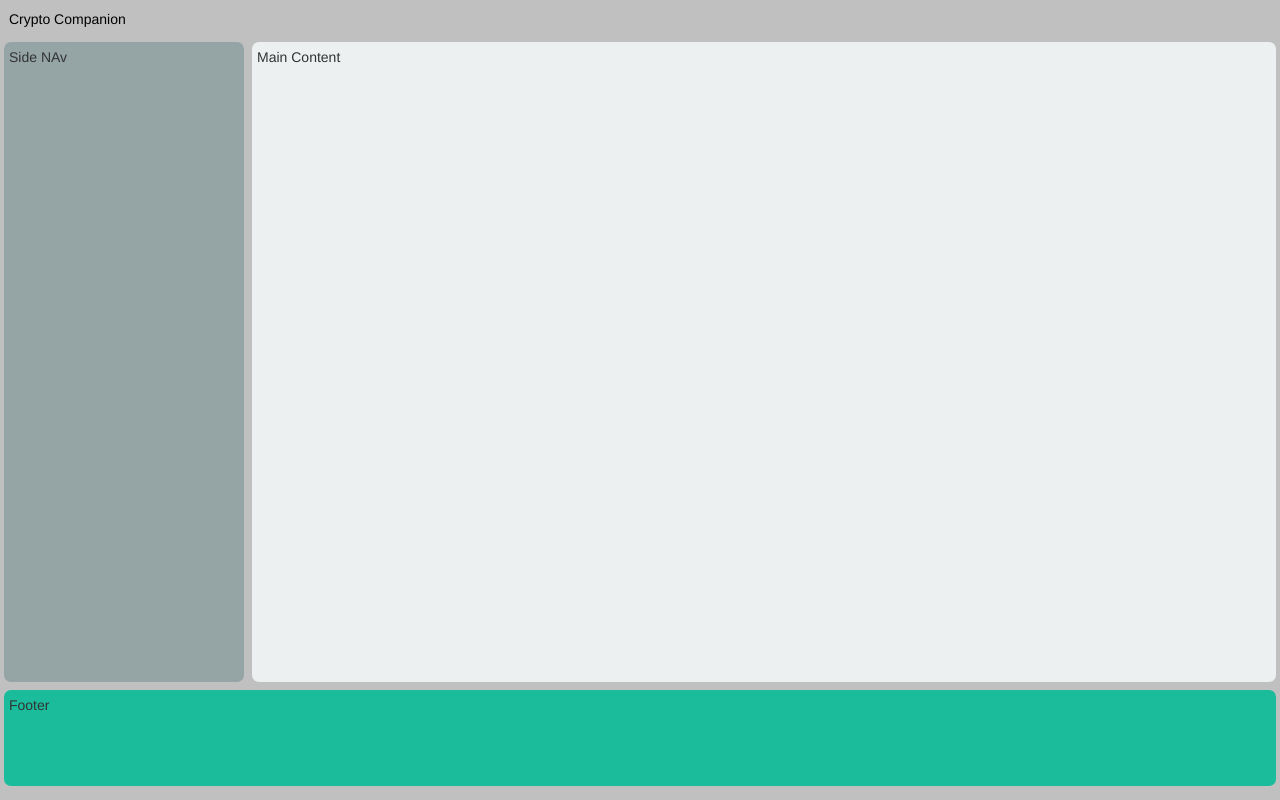
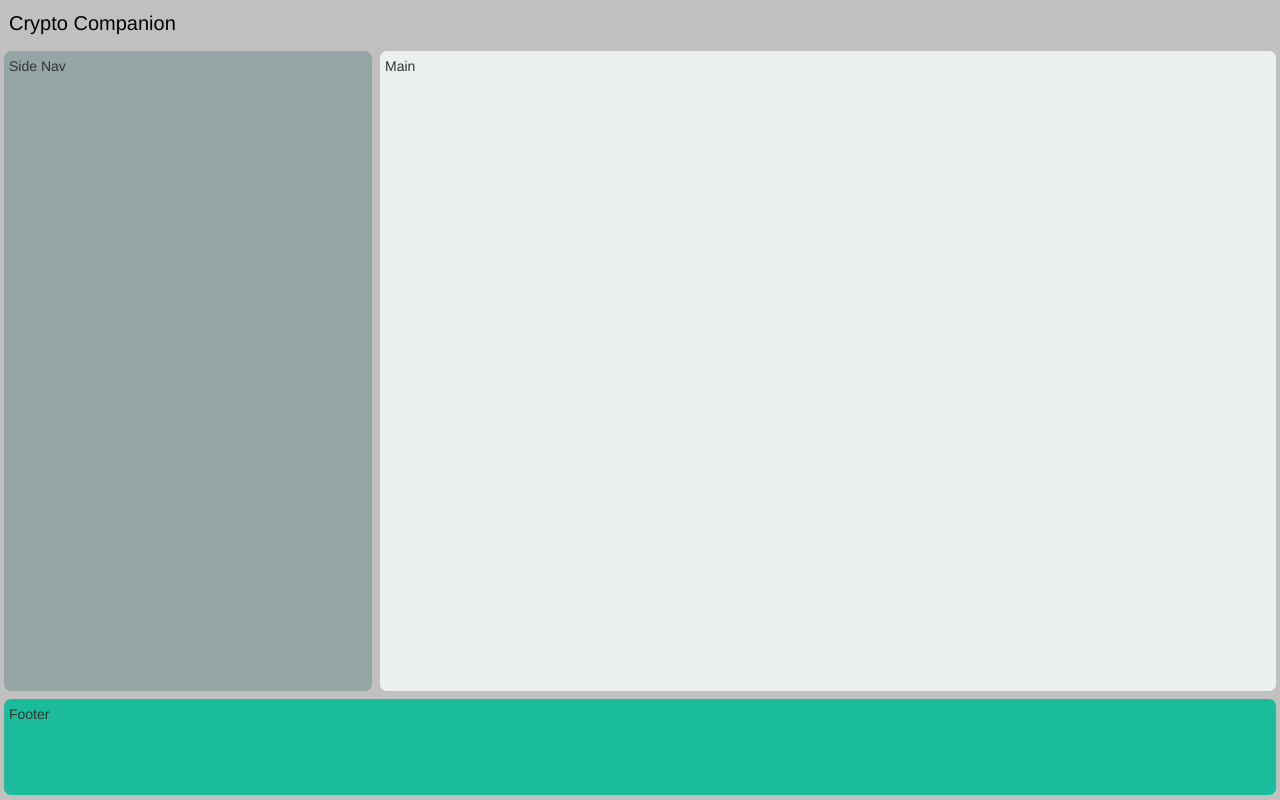
Before and after one commit to hakbar0/Crypto-Companion, a React (Create React App) app: page / in a window 1280 px wide. Built offline with nearby package versions, Linux system fonts and the light colour scheme.

Commit message:
template ready for the app.

```diff
--- a/src/containers/App.js
+++ b/src/components/App.js
@@ -1,18 +1,18 @@
 import React, { Component } from 'react';
-import Navbar from './Navbar';
 import { BrowserRouter, Route, Switch } from 'react-router-dom';
+import Footer from './Footer';
+import Main from './Main';
+import Header from './Header';
 import '../styles/App.css';
+
 
 class App extends Component {
   render() {
     return (
-      <div>
-      <header><a href="">Crypto Companion</a></header>
-      <main>
-      <article>Main Content</article>
-      <nav>Side NAv</nav>
-      </main>
-      <footer>Footer</footer>
+      <div className = "Homepage">
+        <Header />
+        <Main />
+        <Footer />
       </div>
     );
   }
--- /dev/null
+++ b/src/components/Footer.js
@@ -0,0 +1,9 @@
+import React from 'react';
+
+const Footer = () => {
+  return(
+    <footer>Footer</footer>
+  )
+}
+
+export default Footer;
--- /dev/null
+++ b/src/components/Header.js
@@ -0,0 +1,9 @@
+import React from 'react';
+
+const Header = () => {
+  return(
+    <header><a href="">Crypto Companion</a></header>
+  )
+}
+
+export default Header;
--- /dev/null
+++ b/src/components/Main.js
@@ -0,0 +1,12 @@
+import React from 'react';
+
+const Main = () => {
+  return(
+    <main>
+    <article>Main</article>
+    <nav>Side Nav</nav>
+    </main>
+  )
+}
+
+export default Main;
--- a/src/containers/Navbar.js
+++ /dev/null
@@ -1,14 +0,0 @@
-import React, { Component } from 'react';
-import { NavLink, Link } from 'react-router-dom';
-import Logo from '../images/Bitcoin-icon.png'
-import '../styles/navbar.css';
-
-const Navbar = () => {
-  return (
-    <nav className='navbar navbar-inverse bg-inverse'>
-      <NavLink exact to='/'> <img src={Logo} alt='Home' /> Crypto Companion </NavLink>
-    </nav>
-  )
-}
-
-export default Navbar;
--- a/src/index.js
+++ b/src/index.js
@@ -1,7 +1,7 @@
 import React from 'react';
 import ReactDOM from 'react-dom';
 import './styles/index.css';
-import App from './containers/App';
+import App from './components/App';
 import registerServiceWorker from './registerServiceWorker';
 
 ReactDOM.render(<App />, document.getElementById('root'));
--- a/src/styles/App.css
+++ b/src/styles/App.css
@@ -24,13 +24,13 @@ main {
 }
 
 article {
-  flex: 4 0 80%;
+  flex: 4 0 70%;
   background: #ecf0f1;
   min-height: 80vh;
 }
 
 nav {
-  flex: 1 1 20%;
+  flex: 1 1 30%;
   flex-direction: column;
   background: #95a5a6;
   order: -1;
@@ -42,6 +42,10 @@ footer {
   background: #1abc9c;
   flex-basis: 100px;
   min-height: 12vh;
+}
+
+header a {
+ font-size: 20px;
 }
 
 @media all and (max-width: 640px) {
```
